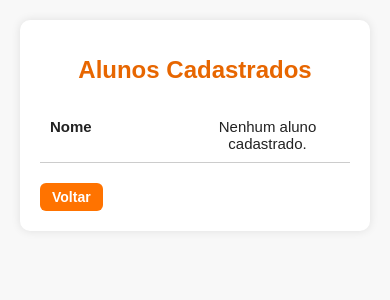
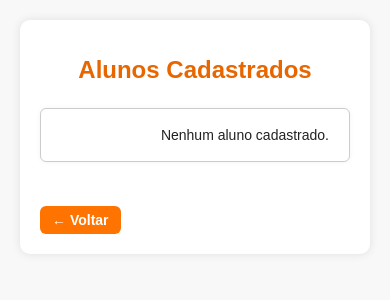
Before and after one commit to RodrigoFrancoBatata/conexao-paulista-app, a Flask app: page /listar_alunos in a window 390 px wide. Shown: the top 300 px of the page. Run offline with Flask 3, Linux system fonts and the light colour scheme; data that the repository does not hold is empty.

Commit message:
layout responsivo para lista de alunos

```diff
--- a/templates/listar_alunos.html
+++ b/templates/listar_alunos.html
@@ -72,38 +72,37 @@
         display: block;
       }
 
-      th {
-        position: absolute;
-        top: -9999px;
-        left: -9999px;
+      thead {
+        display: none;
+      }
+
+      tr {
+        margin-bottom: 1.5rem;
+        border: 1px solid #ccc;
+        border-radius: 6px;
+        padding: 10px;
+        background: #fff;
+        box-shadow: 0 0 5px rgba(0,0,0,0.05);
       }
 
       td {
-        position: relative;
-        padding-left: 50%;
-        text-align: right;
+        display: flex;
+        justify-content: space-between;
+        padding: 8px 10px;
         border: none;
-        border-bottom: 1px solid #ccc;
+        border-bottom: 1px solid #eee;
+        font-size: 14px;
       }
 
-      td:before {
-        position: absolute;
-        top: 10px;
-        left: 10px;
-        width: 45%;
-        white-space: nowrap;
-        font-weight: bold;
-        text-align: left;
+      td:last-child {
+        border-bottom: none;
       }
 
-      td:nth-of-type(1):before { content: "Nome"; }
-      td:nth-of-type(2):before { content: "Faixa"; }
-      td:nth-of-type(3):before { content: "Professor"; }
-      td:nth-of-type(4):before { content: "Grau 1"; }
-      td:nth-of-type(5):before { content: "Grau 2"; }
-      td:nth-of-type(6):before { content: "Grau 3"; }
-      td:nth-of-type(7):before { content: "Grau 4"; }
-      td:nth-of-type(8):before { content: "Ações"; }
+      td::before {
+        content: attr(data-label);
+        font-weight: bold;
+        color: #333;
+      }
     }
   </style>
 </head>
@@ -127,14 +126,14 @@
       <tbody>
         {% for aluno in alunos %}
         <tr>
-          <td>{{ aluno.nome }}</td>
-          <td>{{ aluno.faixa }}</td>
-          <td>{{ aluno.professor }}</td>
-          <td>{% if aluno.grau1 %}✔️ {{ aluno.data_grau1 or '' }}{% endif %}</td>
-          <td>{% if aluno.grau2 %}✔️ {{ aluno.data_grau2 or '' }}{% endif %}</td>
-          <td>{% if aluno.grau3 %}✔️ {{ aluno.data_grau3 or '' }}{% endif %}</td>
-          <td>{% if aluno.grau4 %}✔️ {{ aluno.data_grau4 or '' }}{% endif %}</td>
-          <td><a href="/editar_aluno/{{ aluno.id }}" class="btn">Editar</a></td>
+          <td data-label="Nome">{{ aluno.nome }}</td>
+          <td data-label="Faixa">{{ aluno.faixa }}</td>
+          <td data-label="Professor">{{ aluno.professor }}</td>
+          <td data-label="Grau 1">{% if aluno.grau1 %}✔️ {{ aluno.data_grau1 or '' }}{% endif %}</td>
+          <td data-label="Grau 2">{% if aluno.grau2 %}✔️ {{ aluno.data_grau2 or '' }}{% endif %}</td>
+          <td data-label="Grau 3">{% if aluno.grau3 %}✔️ {{ aluno.data_grau3 or '' }}{% endif %}</td>
+          <td data-label="Grau 4">{% if aluno.grau4 %}✔️ {{ aluno.data_grau4 or '' }}{% endif %}</td>
+          <td data-label="Ações"><a href="/editar_aluno/{{ aluno.id }}" class="btn">Editar</a></td>
         </tr>
         {% else %}
         <tr><td colspan="8" style="text-align:center;">Nenhum aluno cadastrado.</td></tr>
@@ -142,7 +141,7 @@
       </tbody>
     </table>
 
-    <a href="/" class="btn voltar">Voltar</a>
+    <a href="/" class="btn voltar">← Voltar</a>
   </div>
 </body>
 </html>
```
